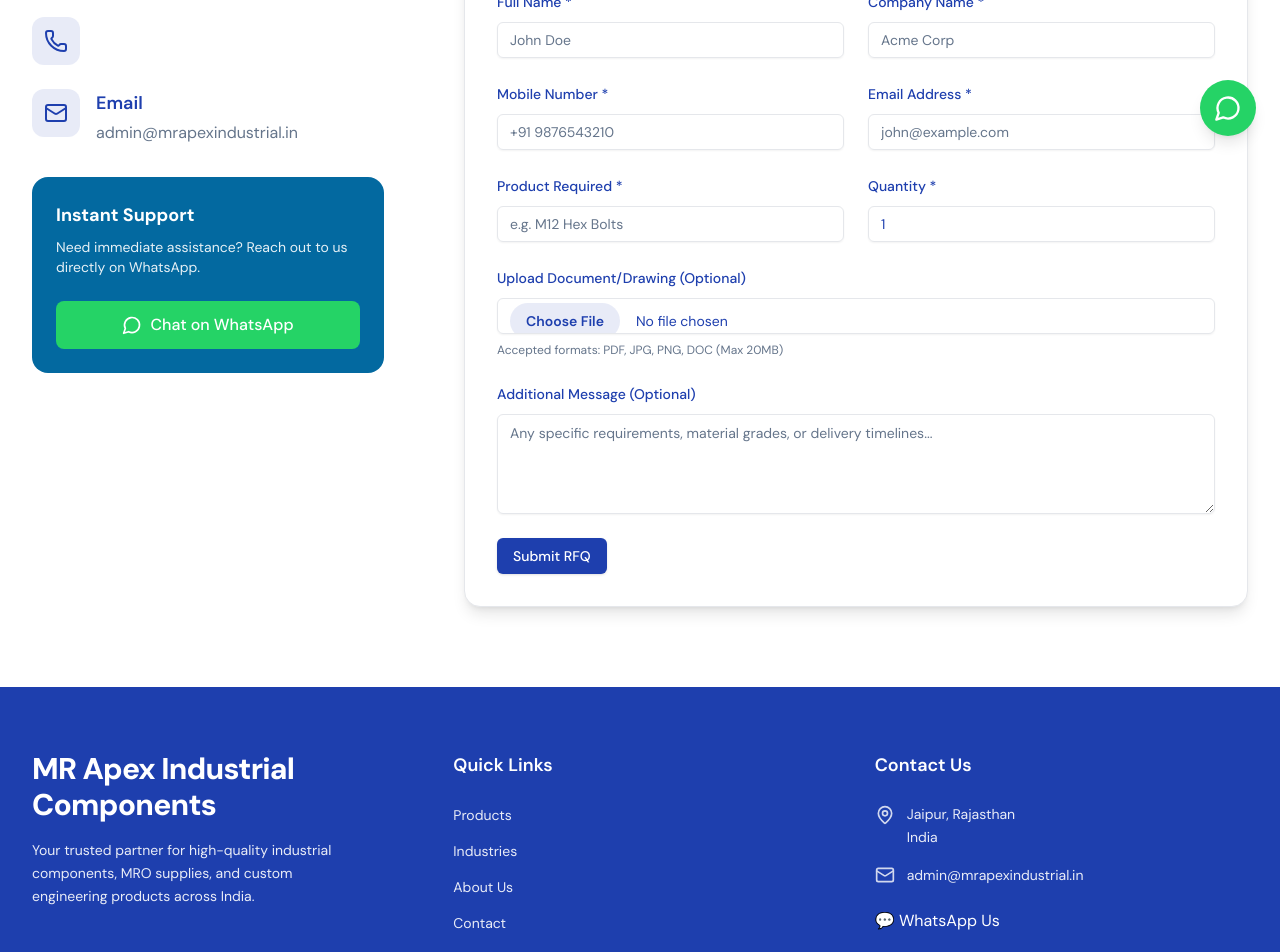
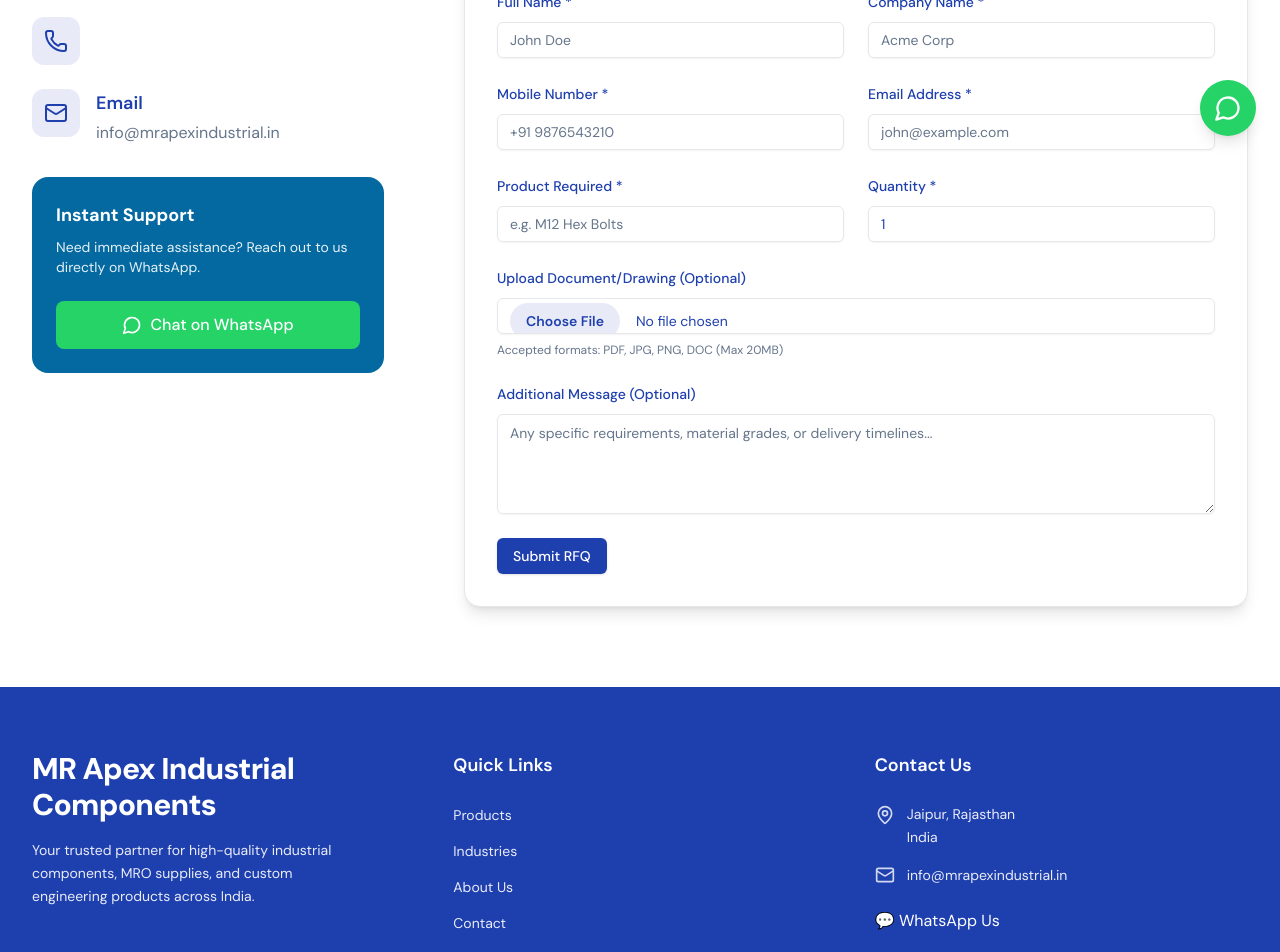
Before and after one commit to ravichhimpa04-lab/mrapex-industrial, a React (Vite) app in the folder apps/web/: page /contact in a window 1280 px wide. Shown: the part 640-1592 px from the top of the page. Built offline with nearby package versions, Linux system fonts and the light colour scheme; the HTML template or start-up script is replaced by a standard one; what pocketbase would draw is missing.

Commit message:
email:update contact info in footer and pages

```diff
--- a/apps/web/src/components/Footer.jsx
+++ b/apps/web/src/components/Footer.jsx
@@ -57,7 +57,7 @@
               </li>
               <li className="flex items-center gap-3">
                 <Mail className="w-5 h-5 flex-shrink-0 opacity-80" />
-                <span className="text-sm opacity-90">admin@mrapexindustrial.in</span>
+                <span className="text-sm opacity-90">info@mrapexindustrial.in</span>
               </li>
               <li className="flex items-center gap-3 pt-2">
                 <a
--- a/apps/web/src/pages/AboutUsPage.jsx
+++ b/apps/web/src/pages/AboutUsPage.jsx
@@ -3,7 +3,7 @@
 import { Helmet } from 'react-helmet';
 import { motion } from 'framer-motion';
 import { Link } from 'react-router-dom';
-import { Zap, Map, Clock, ShieldCheck, Settings, Truck, MapPin, Phone, Mail, MessageCircle } from 'lucide-react';
+import { Zap, Map, Clock, ShieldCheck, Settings, Truck, MapPin, Mail, MessageCircle } from 'lucide-react';
 import { Button } from '@/components/ui/button';
 import Header from '@/components/Header.jsx';
 import Footer from '@/components/Footer.jsx';
@@ -106,7 +106,7 @@
                     </div>
                     <div>
                       <p className="font-semibold text-lg">Email</p>
-                      <p className="opacity-90">admin@mrapexindustrial.in</p>
+                      <p className="opacity-90">info@mrapexindustrial.in</p>
                     </div>
                   </div>
                 </div>
--- a/apps/web/src/pages/ContactPage.jsx
+++ b/apps/web/src/pages/ContactPage.jsx
@@ -69,7 +69,7 @@
                       </div>
                       <div>
                         <h3 className="font-semibold text-lg text-foreground">Email</h3>
-                        <p className="text-muted-foreground mt-1">admin@mrapexindustrial.in</p>
+                        <p className="text-muted-foreground mt-1">info@mrapexindustrial.in</p>
                       </div>
                     </div>
                   </div>
```
